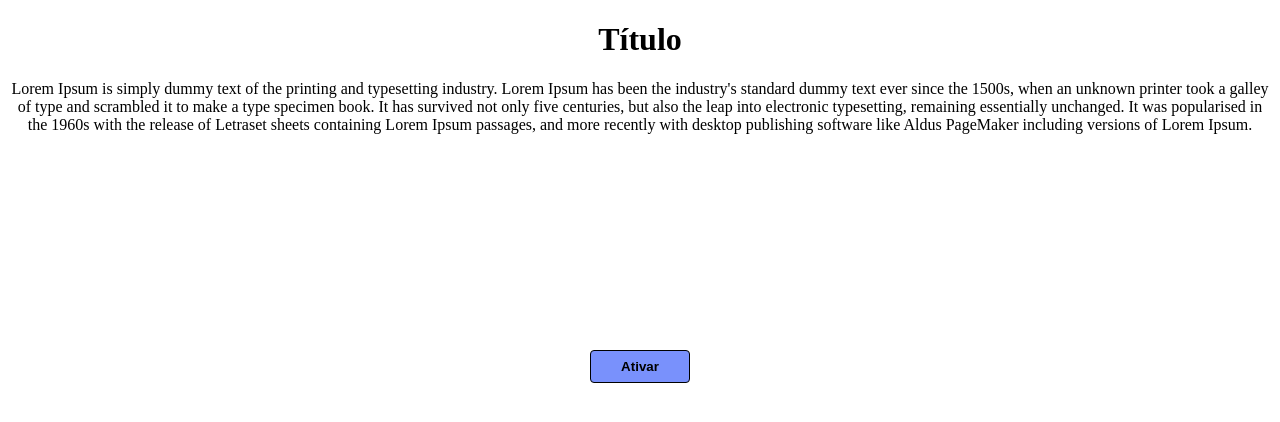
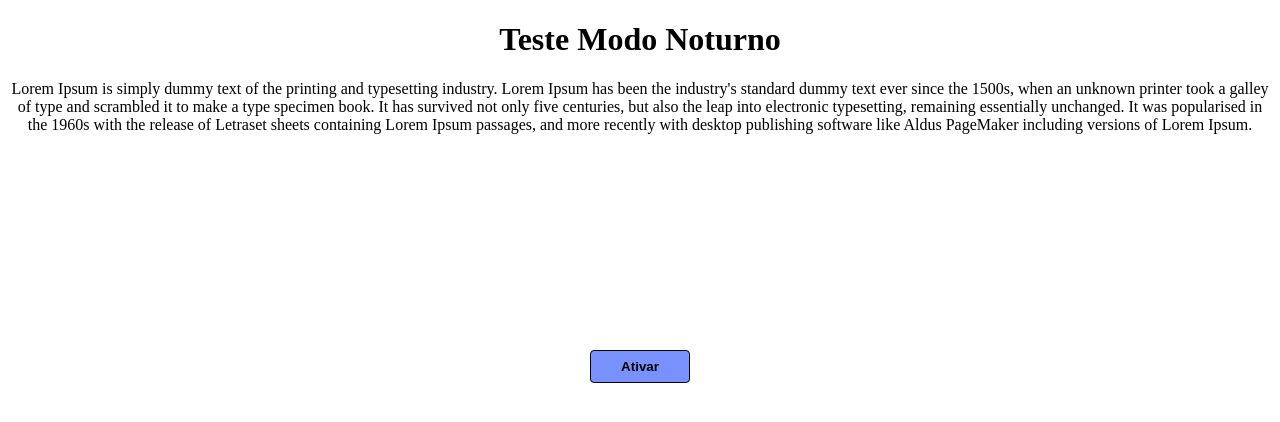
Before and after one commit to GabrielMeno/theme-dark, a plain HTML site: page index.html in a window 1280 px wide. Drawn offline with Linux system fonts and the light colour scheme.

Commit message:
new html

```diff
--- a/index.html
+++ b/index.html
@@ -8,7 +8,7 @@
     <title>Modo Noturno</title>
 </head>
 <body>
-    <h1>Título</h1>
+    <h1>Teste Modo Noturno</h1>
     <p>
         Lorem Ipsum is simply dummy text of the printing and typesetting industry.
         Lorem Ipsum has been the industry's standard dummy text ever since the 1500s,
```
